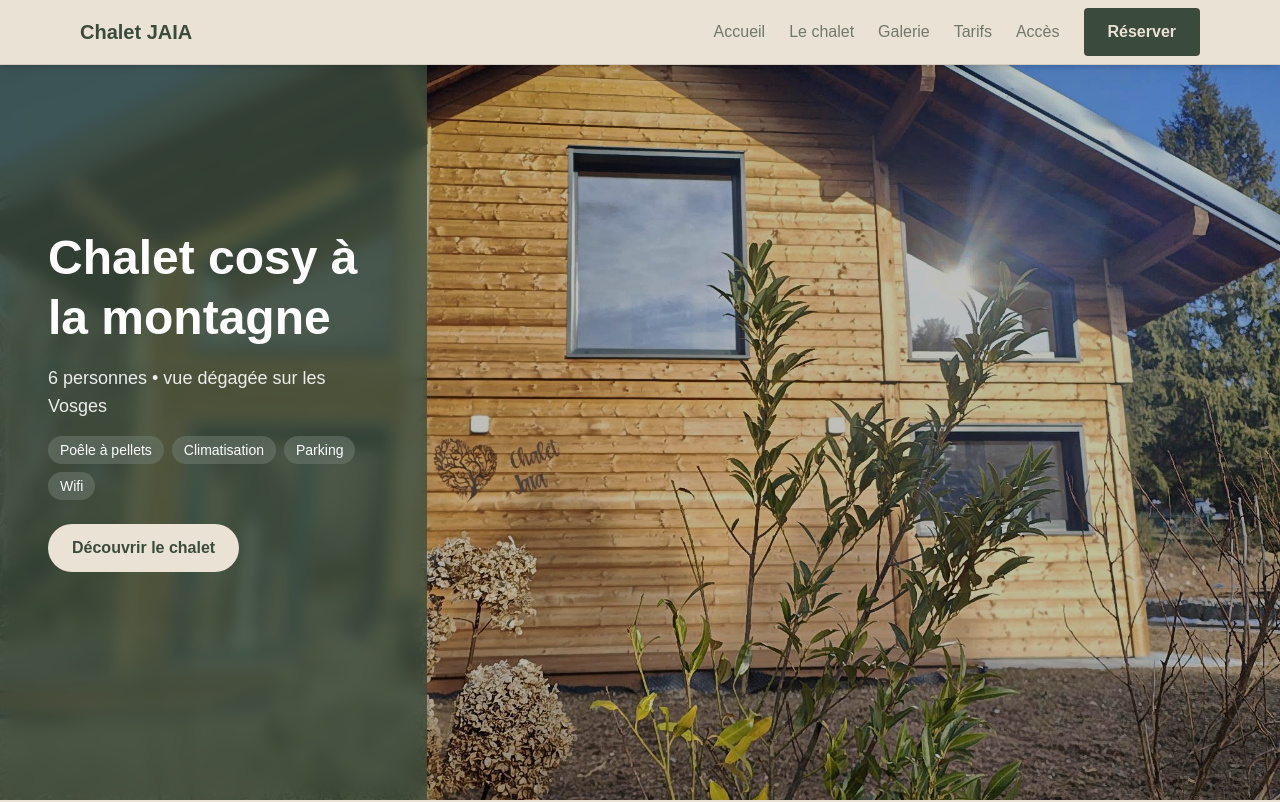
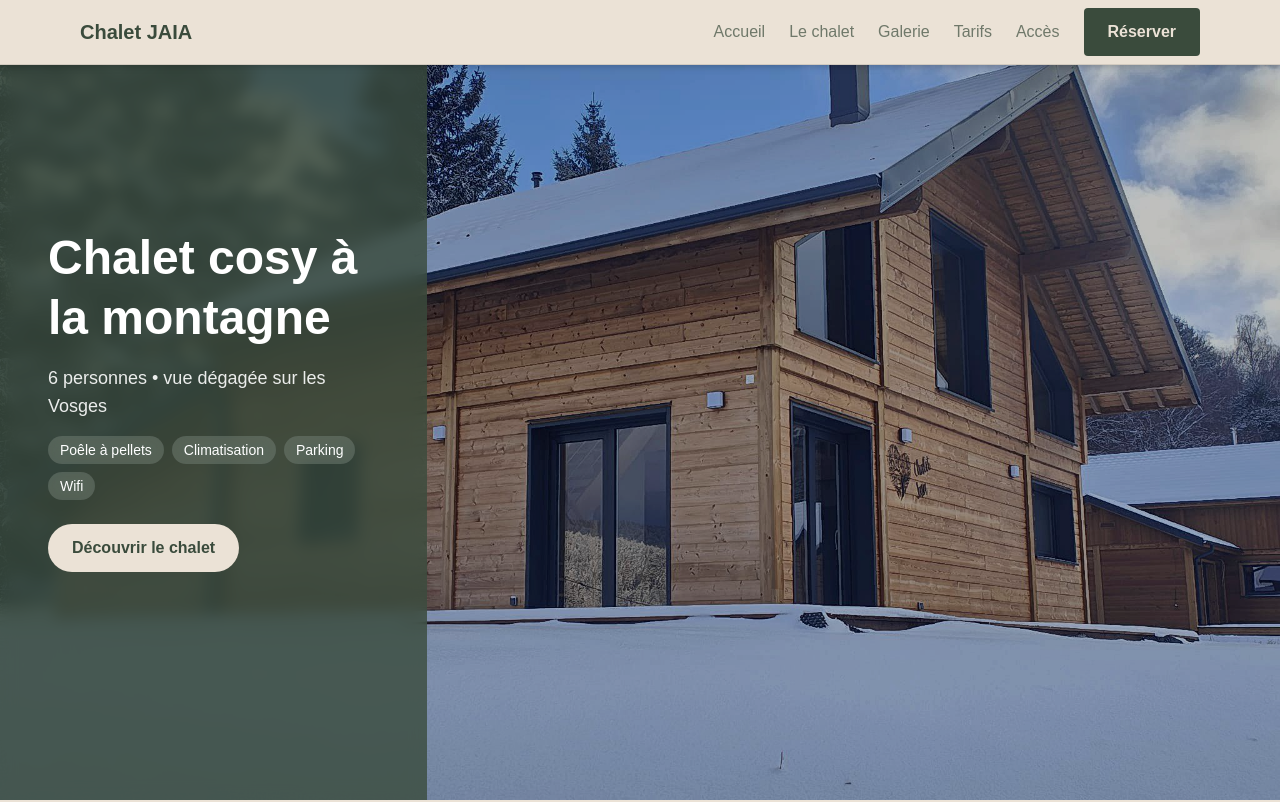
Before and after one commit to alexisgruny/chalet-site, a Next.js app: page / in a window 1280 px wide. Shown: the top 802 px of the page. Built offline with nearby package versions, Linux system fonts and the light colour scheme.

Commit message:
change hero image

```diff
--- a/src/app/contact/page.tsx
+++ b/src/app/contact/page.tsx
@@ -106,7 +106,7 @@ export default function ContactPage() {
       <section className="w-full relative">
         <div className="relative h-[40vh] min-h-[320px] w-full">
           <Image
-            src="/images/chalet/exterieur-facade-soleil.jpg"
+            src="/images/chalet/exterieur-facade-hiver-sapin.jpg"
             alt="Contactez le Chalet Jaïa"
             fill
             priority
--- a/src/app/layout.tsx
+++ b/src/app/layout.tsx
@@ -23,7 +23,7 @@ export const metadata = {
     type: "website",
     images: [
       {
-        url: "/images/chalet/exterieur-facade-soleil.jpg", // ← idéalement une image 1200×630
+        url: "/images/chalet/exterieur-facade-hiver-sapin.jpg", // ← idéalement une image 1200×630
         width: 1200,
         height: 630,
         alt: "Chalet Jaïa à Gérardmer",
@@ -36,7 +36,7 @@ export const metadata = {
     title: "Chalet Jaïa — Location à Gérardmer",
     description:
       "Louez le Chalet Jaïa à Gérardmer : 83 m², 6 personnes, poêle à pellets, wifi, borne électrique.",
-    images: ["/images/chalet/exterieur-facade-soleil.jpg"],
+    images: ["/images/chalet/exterieur-facade-hiver-sapin.jpg"],
   },
 };
 
@@ -46,7 +46,7 @@ const jsonLd = {
   "name": "Chalet Jaïa",
   "description": "Chalet chaleureux à Gérardmer pour 6 personnes, 83 m², poêle à pellets, wifi, borne électrique.",
   "url": "https://chalet-jaia.fr",
-  "image": "https://chalet-jaia.fr/images/chalet/exterieur-facade-soleil.jpg",
+  "image": "https://chalet-jaia.fr/images/chalet/exterieur-facade-hiver-sapin.jpg",
   "address": {
     "@type": "PostalAddress",
     "addressLocality": "Gérardmer",
--- a/src/app/localisation/page.tsx
+++ b/src/app/localisation/page.tsx
@@ -57,7 +57,7 @@ export default function LocalisationPage() {
       <section className="w-full relative">
         <div className="relative h-[40vh] min-h-[320px] w-full">
           <Image
-            src="/images/chalet/exterieur-facade-soleil.jpg"
+            src="/images/chalet/exterieur-facade-hiver-sapin.jpg"
             alt="Accès au Chalet Jaïa"
             fill
             priority
--- a/src/app/tarifs/page.tsx
+++ b/src/app/tarifs/page.tsx
@@ -73,7 +73,7 @@ export default function TarifsPage() {
       <section className="w-full relative">
         <div className="relative h-[40vh] min-h-[320px] w-full">
           <Image
-            src="/images/chalet/exterieur-facade-soleil.jpg"
+            src="/images/chalet/exterieur-facade-hiver-sapin.jpg"
             alt="Chalet Jaïa — Tarifs"
             fill
             priority
--- a/src/components/section/galleryClient.tsx
+++ b/src/components/section/galleryClient.tsx
@@ -90,7 +90,7 @@ export default function GalleryClient() {
             <section className="w-full relative">
                 <div className="relative h-[40vh] min-h-[320px] w-full">
                     <Image
-                        src="/images/chalet/exterieur-facade-soleil.jpg"
+                        src="/images/chalet/exterieur-facade-hiver-sapin.jpg"
                         alt="Galerie — Chalet Jaïa"
                         fill
                         priority
--- a/src/components/section/hero.tsx
+++ b/src/components/section/hero.tsx
@@ -6,7 +6,7 @@ export default function Hero() {
     <section className="relative h-screen w-screen left-1/2 right-1/2 -ml-[50vw] -mr-[50vw] -mt-16">
       {/* Image */}
       <Image
-        src="/images/chalet/exterieur-facade-soleil.jpg"
+        src="/images/chalet/exterieur-facade-hiver-sapin.jpg"
         alt="Chalet à la montagne"
         fill
         priority
--- a/src/components/section/heroChalet.tsx
+++ b/src/components/section/heroChalet.tsx
@@ -9,7 +9,7 @@ return (
 
           {/* Image */}
           <Image
-            src="/images/chalet/exterieur-facade-soleil.jpg"
+            src="/images/chalet/exterieur-facade-hiver-sapin.jpg"
             alt="Chalet Jaïa à Gérardmer"
             fill
             priority
```
